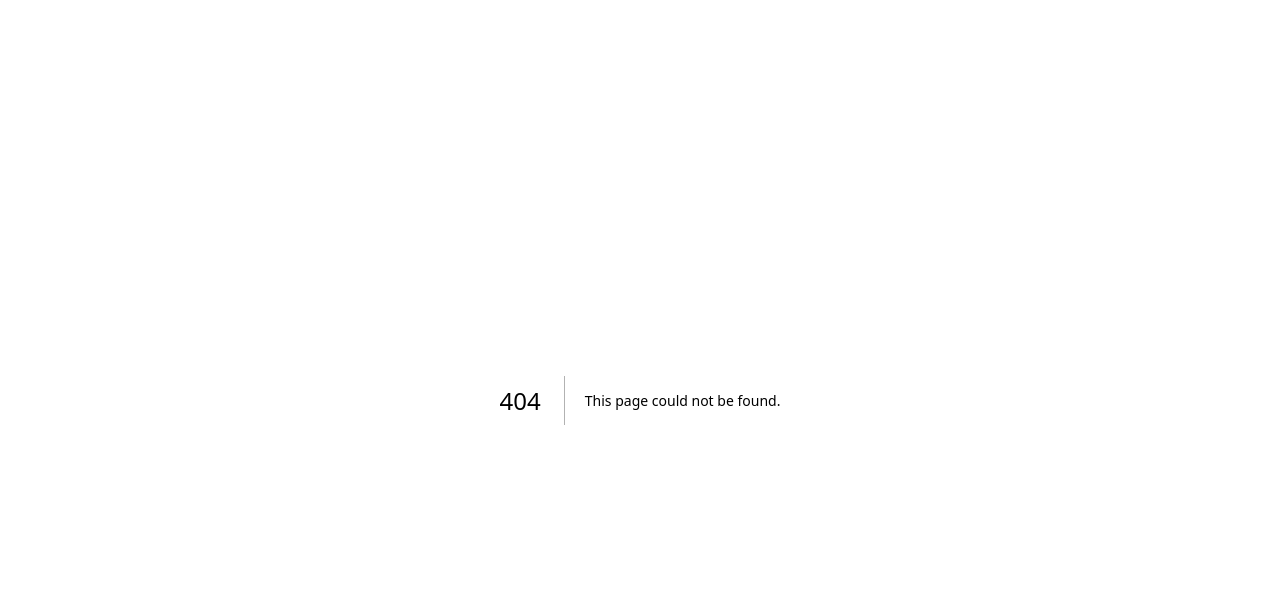
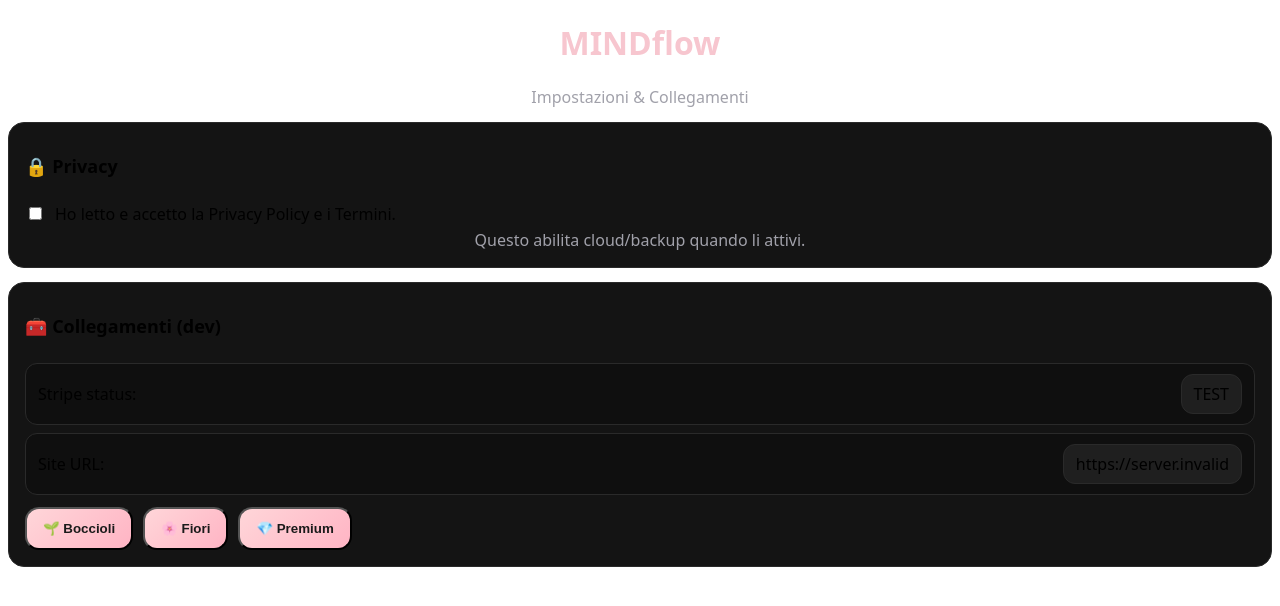
Before and after one commit to mindflowapplicazione-png/MINDflow.app, a Next.js app: page /sistema in a window 1280 px wide. Before the commit this address had no page. Shown: the top 606 px of the page. Built offline with nearby package versions, Linux system fonts and the light colour scheme; no server answers.

Commit message:
Create page.jsx

```diff
--- /dev/null
+++ b/app/sistema/page.jsx
@@ -0,0 +1,24 @@
+"use client";
+import Section from "@/components/Section";
+import StripeButtons from "@/components/StripeButtons";
+
+export default function Sistema(){
+  const site = process.env.NEXT_PUBLIC_SITE_URL || "";
+  return (
+    <>
+      <h1 className="h1">MINDflow</h1>
+      <div className="subtitle">Impostazioni & Collegamenti</div>
+
+      <Section title="Privacy" emoji="🔒">
+        <label className="row"><input type="checkbox" /> Ho letto e accetto la Privacy Policy e i Termini.</label>
+        <div className="subtitle">Questo abilita cloud/backup quando li attivi.</div>
+      </Section>
+
+      <Section title="Collegamenti (dev)" emoji="🧰">
+        <div className="item"><div>Stripe status:</div><div className="badge">{process.env.NEXT_PUBLIC_STRIPE_MODE || "TEST"}</div></div>
+        <div className="item"><div>Site URL:</div><div className="badge">{site}</div></div>
+        <div style={{marginTop:12}}><StripeButtons/></div>
+      </Section>
+    </>
+  );
+}
```
